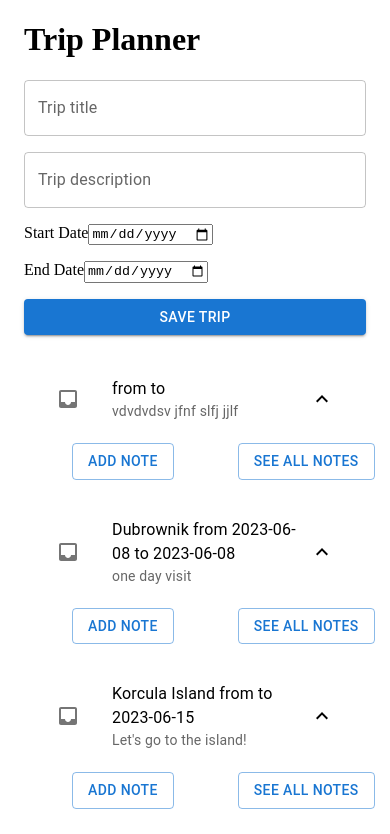
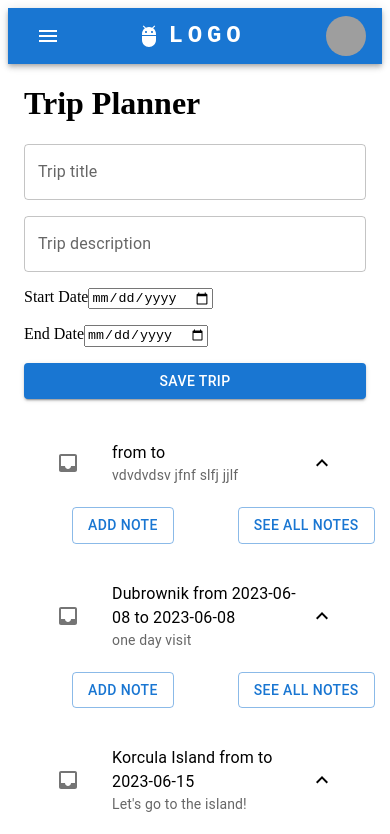
Before and after one commit to duszaemilia/trip-planner, a React (Vite) app: page / in a window 390 px wide. Shown: the top 834 px of the page. Built offline with nearby package versions, Linux system fonts and the light colour scheme; data requests are answered from the project's data file; grey boxes are pictures that could not be loaded.

Commit message:
responsive app bar

```diff
--- a/server/db.json
+++ b/server/db.json
@@ -69,7 +69,7 @@
       "id": 16
     },
     {
-      "note": "22288888854549999",
+      "note": "ddd",
       "tripId": 8,
       "id": 18
     },
--- a/src/App.jsx
+++ b/src/App.jsx
@@ -100,6 +100,7 @@
 
 
     return (
+        <>
             <Container maxWidth="md">
                 <h1>Trip Planner</h1>
                 <form onSubmit={handleSubmit}>
@@ -181,6 +182,7 @@
                 </Grid>
 
             </Container>
+        </>
     )
 }
 
--- a/src/components/AllNotes.jsx
+++ b/src/components/AllNotes.jsx
@@ -66,6 +66,10 @@
     };
 
     const handleSaveNote = async () => {
+        if (editedNote.trim() === "") {
+            return;
+        }
+
         const response = await fetch(`http://localhost:3000/notes/${editNoteId}`, {
             method: 'PATCH',
             headers: {
--- /dev/null
+++ b/src/components/Layout.jsx
@@ -0,0 +1,14 @@
+import ResponsiveAppBar from "./ResponsiveAppBar.jsx";
+import {Outlet} from "react-router-dom";
+
+function Layout(props) {
+    return (
+        <>
+            <ResponsiveAppBar/>
+            <Outlet/>
+
+        </>
+    );
+}
+
+export default Layout;
--- /dev/null
+++ b/src/components/ResponsiveAppBar.jsx
@@ -0,0 +1,162 @@
+import * as React from 'react';
+import AppBar from '@mui/material/AppBar';
+import Box from '@mui/material/Box';
+import Toolbar from '@mui/material/Toolbar';
+import IconButton from '@mui/material/IconButton';
+import Typography from '@mui/material/Typography';
+import Menu from '@mui/material/Menu';
+import MenuIcon from '@mui/icons-material/Menu';
+import Container from '@mui/material/Container';
+import Avatar from '@mui/material/Avatar';
+import Button from '@mui/material/Button';
+import Tooltip from '@mui/material/Tooltip';
+import MenuItem from '@mui/material/MenuItem';
+import AdbIcon from '@mui/icons-material/Adb';
+
+const pages = ['Trip plans', 'Blog'];
+const settings = ['Profile', 'Account', 'Dashboard', 'Logout'];
+
+function ResponsiveAppBar() {
+    const [anchorElNav, setAnchorElNav] = React.useState(null);
+    const [anchorElUser, setAnchorElUser] = React.useState(null);
+
+    const handleOpenNavMenu = (event) => {
+        setAnchorElNav(event.currentTarget);
+    };
+    const handleOpenUserMenu = (event) => {
+        setAnchorElUser(event.currentTarget);
+    };
+
+    const handleCloseNavMenu = () => {
+        setAnchorElNav(null);
+    };
+
+    const handleCloseUserMenu = () => {
+        setAnchorElUser(null);
+    };
+
+    return (
+        <AppBar position="static">
+            <Container maxWidth="xl">
+                <Toolbar disableGutters>
+                    <AdbIcon sx={{ display: { xs: 'none', md: 'flex' }, mr: 1 }} />
+                    <Typography
+                        variant="h6"
+                        noWrap
+                        component="a"
+                        href="/"
+                        sx={{
+                            mr: 2,
+                            display: { xs: 'none', md: 'flex' },
+                            fontFamily: 'monospace',
+                            fontWeight: 700,
+                            letterSpacing: '.3rem',
+                            color: 'inherit',
+                            textDecoration: 'none',
+                        }}
+                    >
+                        LOGO
+                    </Typography>
+
+                    <Box sx={{ flexGrow: 1, display: { xs: 'flex', md: 'none' } }}>
+                        <IconButton
+                            size="large"
+                            aria-label="account of current user"
+                            aria-controls="menu-appbar"
+                            aria-haspopup="true"
+                            onClick={handleOpenNavMenu}
+                            color="inherit"
+                        >
+                            <MenuIcon />
+                        </IconButton>
+                        <Menu
+                            id="menu-appbar"
+                            anchorEl={anchorElNav}
+                            anchorOrigin={{
+                                vertical: 'bottom',
+                                horizontal: 'left',
+                            }}
+                            keepMounted
+                            transformOrigin={{
+                                vertical: 'top',
+                                horizontal: 'left',
+                            }}
+                            open={Boolean(anchorElNav)}
+                            onClose={handleCloseNavMenu}
+                            sx={{
+                                display: { xs: 'block', md: 'none' },
+                            }}
+                        >
+                            {pages.map((page) => (
+                                <MenuItem key={page} onClick={handleCloseNavMenu}>
+                                    <Typography textAlign="center">{page}</Typography>
+                                </MenuItem>
+                            ))}
+                        </Menu>
+                    </Box>
+                    <AdbIcon sx={{ display: { xs: 'flex', md: 'none' }, mr: 1 }} />
+                    <Typography
+                        variant="h5"
+                        noWrap
+                        component="a"
+                        href=""
+                        sx={{
+                            mr: 2,
+                            display: { xs: 'flex', md: 'none' },
+                            flexGrow: 1,
+                            fontFamily: 'monospace',
+                            fontWeight: 700,
+                            letterSpacing: '.3rem',
+                            color: 'inherit',
+                            textDecoration: 'none',
+                        }}
+                    >
+                        LOGO
+                    </Typography>
+                    <Box sx={{ flexGrow: 1, display: { xs: 'none', md: 'flex' } }}>
+                        {pages.map((page) => (
+                            <Button
+                                key={page}
+                                onClick={handleCloseNavMenu}
+                                sx={{ my: 2, color: 'white', display: 'block' }}
+                            >
+                                {page}
+                            </Button>
+                        ))}
+                    </Box>
+
+                    <Box sx={{ flexGrow: 0 }}>
+                        <Tooltip title="Open settings">
+                            <IconButton onClick={handleOpenUserMenu} sx={{ p: 0 }}>
+                                <Avatar alt="Remy Sharp" src="/static/images/avatar/2.jpg" />
+                            </IconButton>
+                        </Tooltip>
+                        <Menu
+                            sx={{ mt: '45px' }}
+                            id="menu-appbar"
+                            anchorEl={anchorElUser}
+                            anchorOrigin={{
+                                vertical: 'top',
+                                horizontal: 'right',
+                            }}
+                            keepMounted
+                            transformOrigin={{
+                                vertical: 'top',
+                                horizontal: 'right',
+                            }}
+                            open={Boolean(anchorElUser)}
+                            onClose={handleCloseUserMenu}
+                        >
+                            {settings.map((setting) => (
+                                <MenuItem key={setting} onClick={handleCloseUserMenu}>
+                                    <Typography textAlign="center">{setting}</Typography>
+                                </MenuItem>
+                            ))}
+                        </Menu>
+                    </Box>
+                </Toolbar>
+            </Container>
+        </AppBar>
+    );
+}
+export default ResponsiveAppBar;
```
Also changed, not shown: src/helpers/router.jsx (+10 -1 lines). Lines whose indentation alone changed are shown as unchanged.
